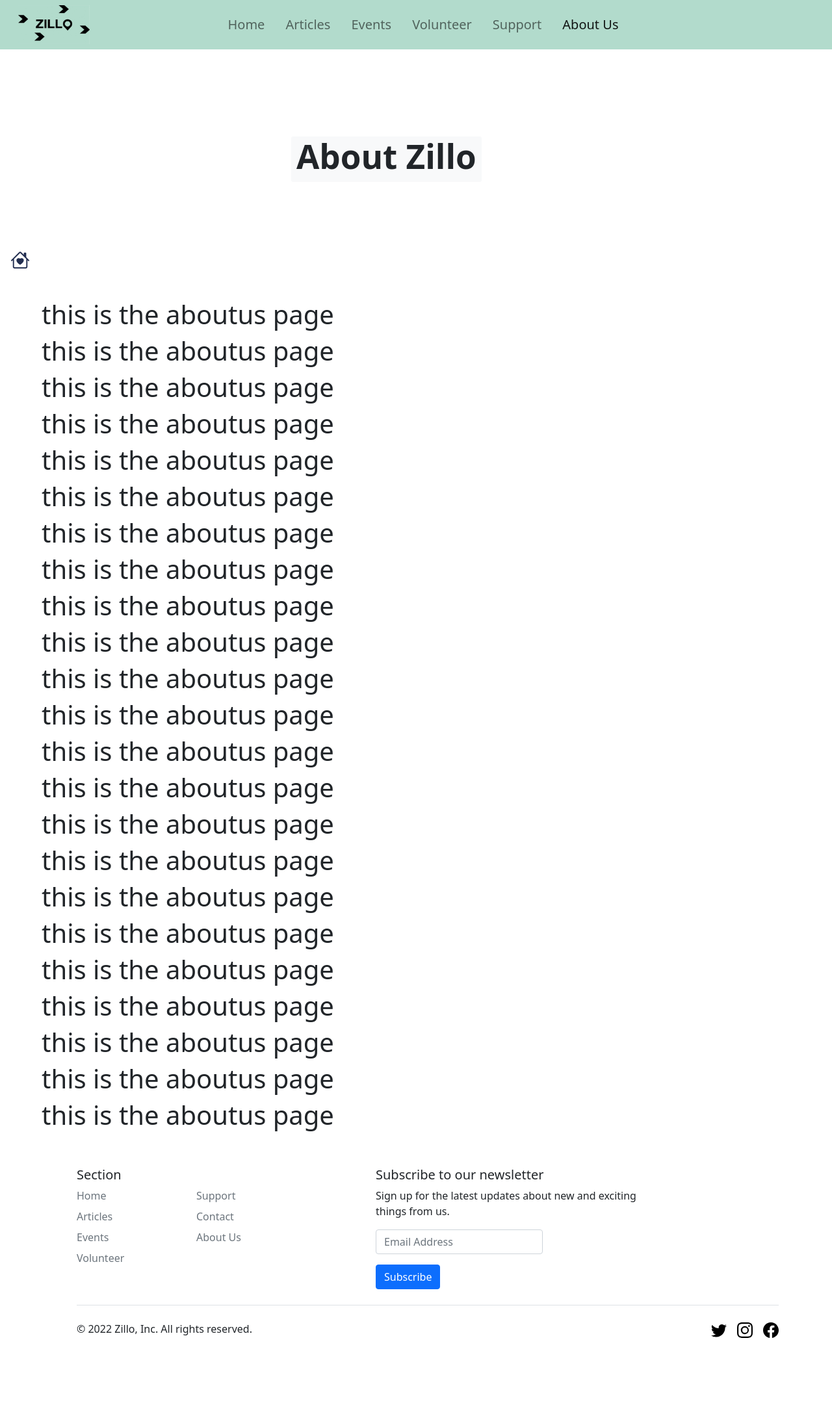
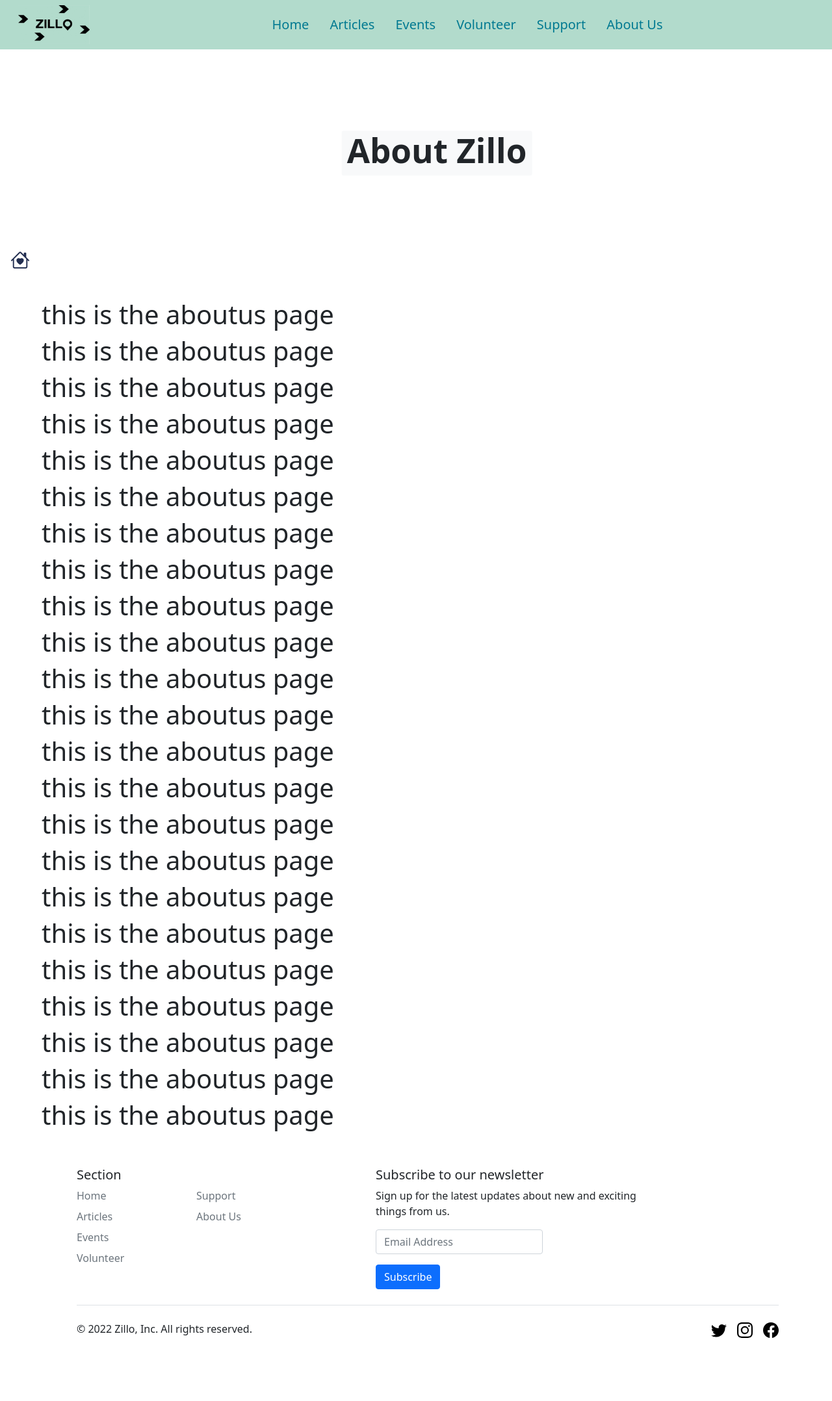
Before and after one commit to Solhex/ZilloSite, a Flask app: page /aboutus in a window 1280 px wide. Shown: the top 2156 px of the page at 65% size. Run offline with Flask 2, Linux system fonts and the light colour scheme; some libraries are stand-ins or nearby versions.

Commit message:
Updated base

```diff
--- a/website/templates/base.html
+++ b/website/templates/base.html
@@ -16,9 +16,10 @@
     crossorigin="anonymous"/> <!-- Loads in the bootstrap css -->
 
 
-      <link href="/static/assets/Zilloicon.ico" rel="shortcut icon"> <!-- Loads in the favicon and displays it -->
+    <link href="/static/assets/Zilloicon2.ico" rel="shortcut icon"> <!-- Loads in the favicon and displays it -->
     <link href="/static/css/variables.css" rel="stylesheet" type="text/css"> <!-- Loads in the variables css -->
-
+    <link href="/static/css/general.css" rel="stylesheet" type="text/css"> <!-- Loads in the general css -->
+    {% block link %}{% endblock %}
 
     <title>{% block title %}{% endblock %}</title> <!-- sets the title, the block allows for editing for other pages later -->
 
@@ -36,13 +37,13 @@
       <symbol id="twitter" viewBox="0 0 16 16">
         <path d="M5.026 15c6.038 0 9.341-5.003 9.341-9.334 0-.14 0-.282-.006-.422A6.685 6.685 0 0 0 16 3.542a6.658 6.658 0 0 1-1.889.518 3.301 3.301 0 0 0 1.447-1.817 6.533 6.533 0 0 1-2.087.793A3.286 3.286 0 0 0 7.875 6.03a9.325 9.325 0 0 1-6.767-3.429 3.289 3.289 0 0 0 1.018 4.382A3.323 3.323 0 0 1 .64 6.575v.045a3.288 3.288 0 0 0 2.632 3.218 3.203 3.203 0 0 1-.865.115 3.23 3.23 0 0 1-.614-.057 3.283 3.283 0 0 0 3.067 2.277A6.588 6.588 0 0 1 .78 13.58a6.32 6.32 0 0 1-.78-.045A9.344 9.344 0 0 0 5.026 15z"/>
       </symbol>
-    </svg>
+    </svg> <!-- closes the svg tag -->
 
     {% for sidebar_segment in range(sidebar_segments) %} <!-- Checks the variable sidebar_segments (editable in views.py), and repeats this code for the number inputted -->
-      <div class="d-flex flex-column flex-shrink-0 top-{% if sidebar_segment == 1 %}50{% else %}0{% endif %}" style="position:fixed; width: 4rem; height: {% if sidebar_segments == 1 %}100{% else %}50{% endif %}%;">
-        <ul class="nav nav-flush flex-column mb-auto text-center">
-          <li class="nav-item"> <!-- Uses bootstraps css -->
-            <a href="{{ sidebar_links[sidebar_segment] }}" class="nav-link position-absolute top-50 start-0 translate-middle-y" data-bs-placement="right">
+      <div class="d-flex flex-column flex-shrink-0 top-{% if sidebar_segment == 1 %}50{% else %}0{% endif %}" style="position:fixed; width: 4rem; height: {% if sidebar_segments == 1 %}100{% else %}50{% endif %}%;"> <!-- sets the side navbar the if statement splitups the navabar into 2 if setted within view.py-->
+        <ul class="nav nav-flush flex-column mb-auto text-center"> <!-- creates a column that centers elements like text -->
+          <li class="nav-item"> <!-- creates a row -->
+            <a href="{{ sidebar_links[sidebar_segment] }}" class="nav-link position-absolute top-50 start-0 translate-middle-y" data-bs-placement="right"> <!-- sets the  -->
               {% if sidebar_segment == 0 %} <!--  -->
                 {% block sidebar_icon1 %}
                 {% endblock %}
@@ -58,21 +59,21 @@
 
     <nav class="navbar navbar-expand-lg navbar-light" style="background-color: var(--1-clr);">
       <div class="container-fluid">
-        <div class="navbar-header">
-          <a class="navbar-brand mx-3" href="/hidden/article-manager">
+        <div class="navbar-header mx-3">
+          <a class="navbar-brand" href="/hidden/db-manager">
             <img src="/static/assets/ZilloLogo.webp" alt="Zillo logo" width="110" height="60">
           </a>
         </div>
         <button class="navbar-toggler m-2 mx-3" type="button" data-bs-toggle="collapse" data-bs-target="#navbarNavAltMarkup" aria-controls="navbarNavAltMarkup" aria-expanded="false" aria-label="Toggle navigation">
           <span class="navbar-toggler-icon"></span>
         </button>
-        <div class="collapse navbar-collapse" id="navbarNavAltMarkup" style="margin-left:-7.5rem;">
+        <div class="collapse navbar-collapse" id="navbarNavAltMarkup">
           <div class="navbar-nav mx-auto">
             <a {% if current_page_num == 1 %}class="nav-link h5 m-2 active" aria-current="page"{% else %}class="nav-link h5 m-2"{% endif %} href="/">Home</a>
-            <a {% if current_page_num == 2 %}class="nav-link h5 m-2 active" aria-current="page"{% else %}class="nav-link h5 m-2"{% endif %} href="/articles">Articles</a>
-            <a {% if current_page_num == 3 %}class="nav-link h5 m-2 active" aria-current="page"{% else %}class="nav-link h5 m-2"{% endif %} href="/events/events-gridview">Events</a>
+            <a {% if current_page_num == 2 %}class="nav-link h5 m-2 active" aria-current="page"{% else %}class="nav-link h5 m-2"{% endif %} href="/articles/1">Articles</a>
+            <a {% if current_page_num == 3 %}class="nav-link h5 m-2 active" aria-current="page"{% else %}class="nav-link h5 m-2"{% endif %} href="/events/events-gridview/1">Events</a>
             <a {% if current_page_num == 4 %}class="nav-link h5 m-2 active" aria-current="page"{% else %}class="nav-link h5 m-2"{% endif %} href="/volunteer/volunteer-gridview">Volunteer</a>
-            <a {% if current_page_num == 5 %}class="nav-link h5 m-2 active" aria-current="page"{% else %}class="nav-link h5 m-2"{% endif %} href="/support">Support</a>
+            <a {% if current_page_num == 5 %}class="nav-link h5 m-2 active" aria-current="page"{% else %}class="nav-link h5 m-2"{% endif %} href="/support/support-home">Support</a>
             <a {% if current_page_num == 6 %}class="nav-link h5 m-2 active" aria-current="page"{% else %}class="nav-link h5 m-2"{% endif %} href="/aboutus">About Us</a>
           </div>
         </div>
@@ -98,12 +99,12 @@
     {% endwith %}
 
     {% if cover_picture %}
-      <div class="position-relative" style="margin-left:4rem; background-color: black;">
+      <div class="position-relative" style="{% if sidebar_segments >= 1 %}margin-left:4rem;{% endif %} background-color: black;">
         <div class="position-absolute top-0 start-0" style="width:100%;">
           {% block cover_picture %}
           {% endblock %}
         </div>
-        <div class="position-absolute start-50 px-2 bg-light" style="top:10.5vw; margin-left:-17.5vw; border-radius:3px">
+        <div class="position-absolute start-50 translate-middle px-2 bg-light" style="top:12.5vw; border-radius:3px">
           <h1 style="font-size:4vw;"><b>{% block cover_text %}{% endblock %}</b></h1>
         </div>
       </div>
@@ -121,19 +122,18 @@
             <div class="col-2">
               <h5>Section</h5>
               <ul class="nav flex-column">
-                <li class="nav-item mb-2"><a href="#" class="nav-link p-0 text-muted">Home</a></li>
-                <li class="nav-item mb-2"><a href="#" class="nav-link p-0 text-muted">Articles</a></li>
-                <li class="nav-item mb-2"><a href="#" class="nav-link p-0 text-muted">Events</a></li>
-                <li class="nav-item mb-2"><a href="#" class="nav-link p-0 text-muted">Volunteer</a></li>
+                <li class="nav-item mb-2"><a href="/" class="nav-link p-0 text-muted">Home</a></li>
+                <li class="nav-item mb-2"><a href="/articles/1" class="nav-link p-0 text-muted">Articles</a></li>
+                <li class="nav-item mb-2"><a href="/events/events-gridview" class="nav-link p-0 text-muted">Events</a></li>
+                <li class="nav-item mb-2"><a href="/volunteer/volunteer-gridview" class="nav-link p-0 text-muted">Volunteer</a></li>
               </ul>
             </div>
 
             <div class="col-2">
               <h5> </h5>
               <ul class="nav flex-column pt-4">
-                <li class="nav-item mb-2"><a href="#" class="nav-link p-0 text-muted">Support</a></li>
-                <li class="nav-item mb-2"><a href="#" class="nav-link p-0 text-muted">Contact</a></li>
-                <li class="nav-item mb-2"><a href="#" class="nav-link p-0 text-muted">About Us</a></li>
+                <li class="nav-item mb-2"><a href="/support/support-home" class="nav-link p-0 text-muted">Support</a></li>
+                <li class="nav-item mb-2"><a href="/aboutus" class="nav-link p-0 text-muted">About Us</a></li>
               </ul>
             </div>
 
```
Lines whose indentation alone changed are shown as unchanged.
